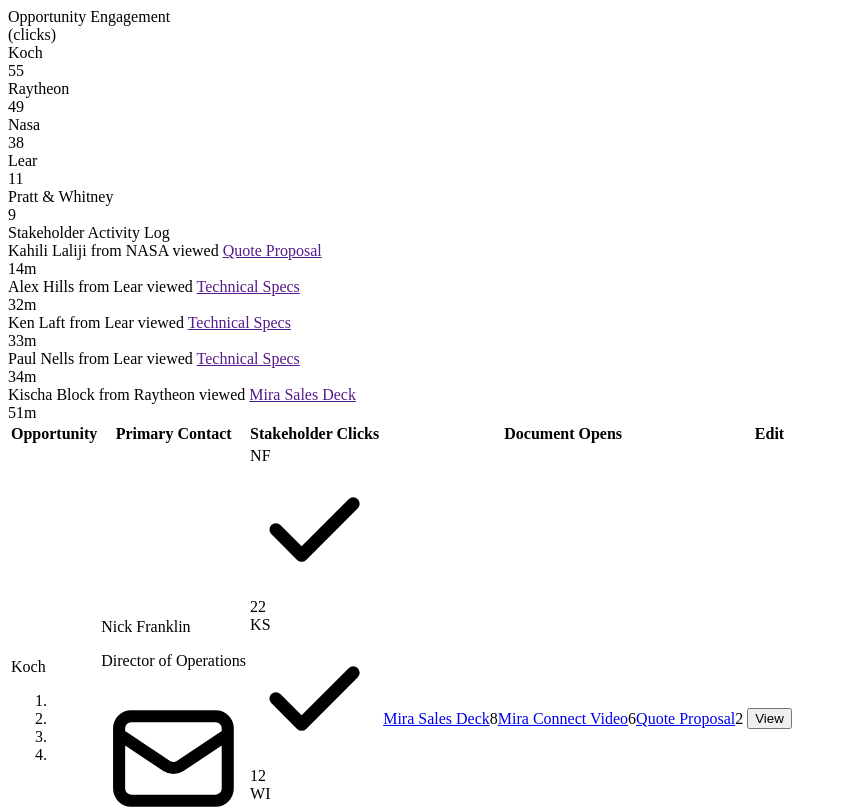
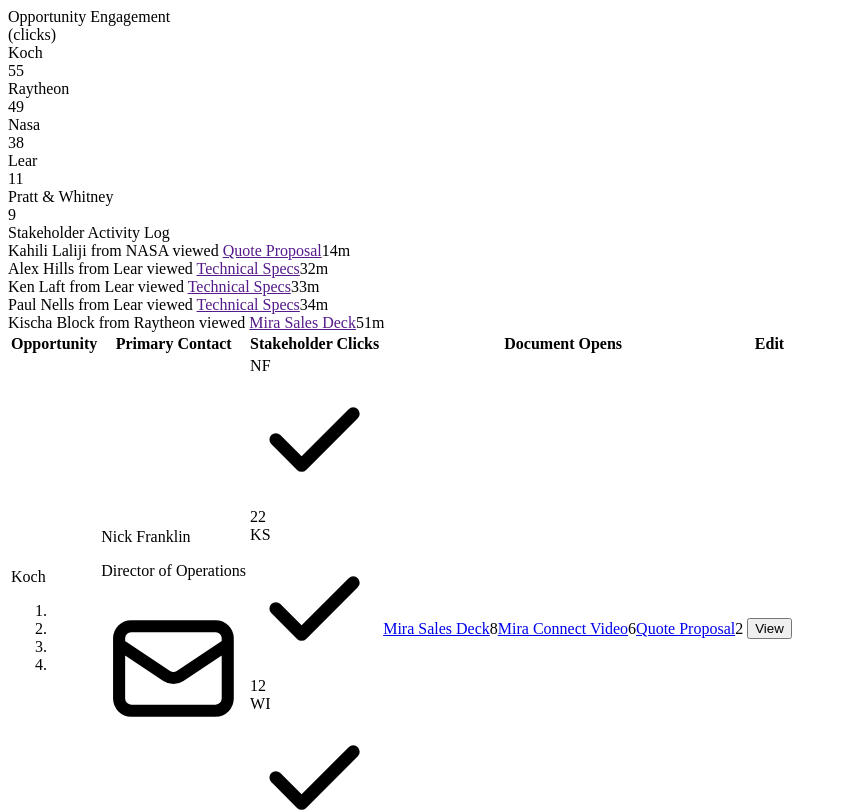
Before and after one commit to 0xAndreiD/monorepo, a Next.js app in the folder client/: page /vendorStats/1 in a window 1280 px wide. Shown: the top 812 px of the page, without its empty margins (0-847 px from the left). Built offline with nearby package versions, Linux system fonts and the light colour scheme.

Commit message:
style stakeholder activity

```diff
--- a/client/pages/vendorStats/[portalId].tsx
+++ b/client/pages/vendorStats/[portalId].tsx
@@ -102,19 +102,22 @@
     ];
     return <Card borderless>
         <CardHeader>Stakeholder Activity Log</CardHeader>
-        {
-            data.map(event => {
-                return <div>
-                    <div className="flex justify-between">
-                        <div>
+        <div className="mt-5 bg-white overflow-hidden shadow rounded-lg">
+            <div className="px-4 py-2 flex flex-col gap-y-3">
+                {
+                    data.map(event =>
+                        <div className="flex justify-between">
+                        <span className="text-sm">
                             {`${event.customer} from ${event.company} viewed `}
                             <Link href={event.link.href}>{event.link.body}</Link>
+                        </span>
+                            <span
+                                className="text-right text-sm text-gray-500">{timeAgo(new Date(event.timestamp))}</span>
                         </div>
-                        <span className="text-right">{timeAgo(new Date(event.timestamp))}</span>
-                    </div>
-                </div>;
-            })
-        }
+                    )
+                }
+            </div>
+        </div>
     </Card>;
 }
 
```
